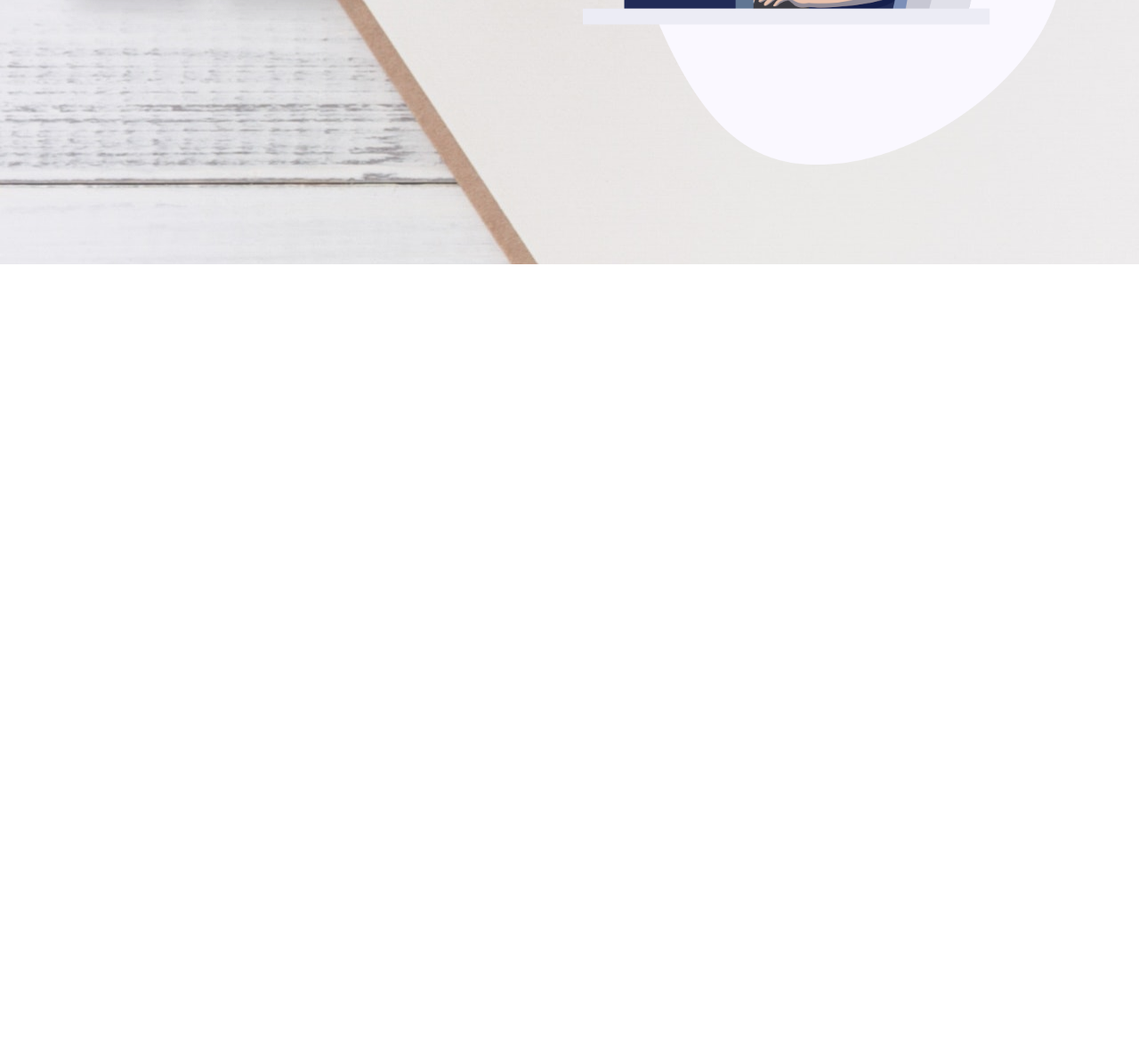
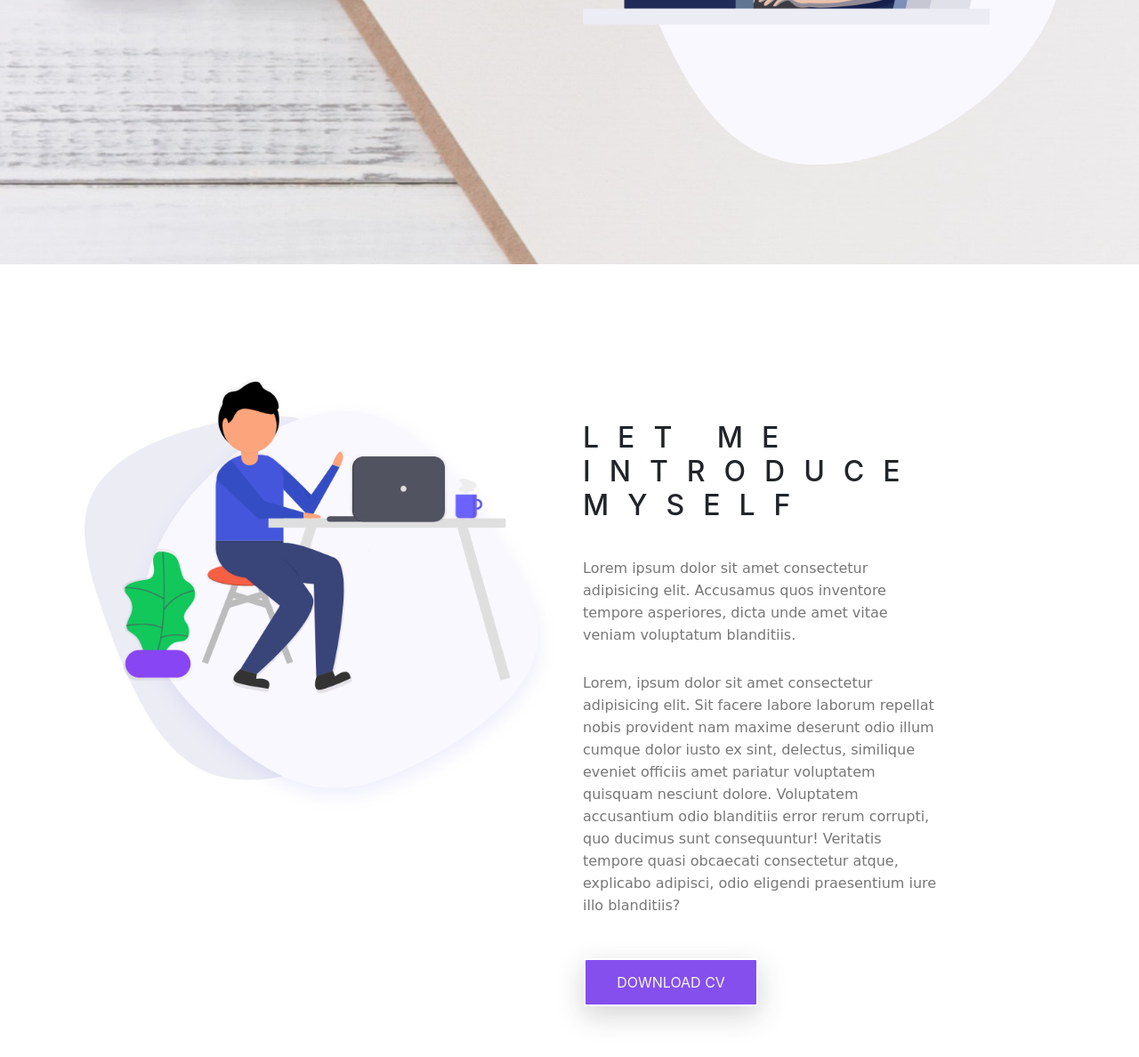
Before and after one commit to rahuldeshmukh997/Bs_Portfolio, a plain HTML site: page index.html in a window 1280 px wide. Shown: the part 540-1728 px from the top of the page at 89% size. Before the commit the page ends 837 px from the top, so only its background shows below. Drawn offline with Linux system fonts and the light colour scheme.

Commit message:
About Us

```diff
--- a/css/partials/_global.css
+++ b/css/partials/_global.css
@@ -68,3 +68,8 @@
     color: whitesmoke;
     box-shadow: var(--box-shadow);
 }
+
+p.para{
+    color: var(--text-color);
+    font: normal 500 16px/25px var(--FiddlersCoveRegular-Mgge);
+}
--- a/css/style.css
+++ b/css/style.css
@@ -87,3 +87,21 @@
 
 
 /* End Banner Area */
+
+/* Start About Area */
+
+.site-main .about-area{
+    padding: 8rem 5rem;
+}
+
+.site-main .about-area .about-title h2> span{
+    display: block;
+    font: normal bold 49px 60px var(--FiddlersCoveRegular-Mgge);
+    letter-spacing: 21px;
+}
+
+.site-main .about-area .about-title .paragraph>p{
+    padding: 0.4rem 0;
+}
+
+/* End About Area */
--- a/index.html
+++ b/index.html
@@ -85,6 +85,45 @@
 
         <!-- =========================================================== End Banner-Area ==================================================== -->
 
+        <!-- =========================================================== Start About-Area ==================================================== -->
+
+            <section class="about-area">
+                <div class="container-fluid">
+                    <div class="row">
+                        <div class="col-lg-6 col-md-12">
+                            <div class="about-image">
+                                <img src="/images/about-us.png" alt="about us" class="img-fluid">
+                            </div>
+                        </div>
+                        <div class="col-lg-6 col-md-12 about-title">
+                            <h2 class="text-uppercase pt-5">
+                                <span>Let Me</span>
+                                <span>Introduce</span>
+                                <span>Myself</span>
+                            </h2>
+                            <div class="paragraph py-4 w-75">
+                                <p class="para">
+                                    Lorem ipsum dolor sit amet consectetur adipisicing elit.
+                                    Accusamus quos inventore tempore asperiores,
+                                    dicta unde amet vitae veniam voluptatum blanditiis.
+                                </p>
+                                <p class="para">
+                                    Lorem, ipsum dolor sit amet consectetur adipisicing elit.
+                                    Sit facere labore laborum repellat nobis provident nam maxime
+                                    deserunt odio illum cumque dolor iusto ex sint, delectus,
+                                    similique eveniet officiis amet pariatur voluptatem quisquam nesciunt dolore.
+                                    Voluptatem accusantium odio blanditiis error rerum corrupti, quo ducimus sunt
+                                    consequuntur! Veritatis tempore quasi obcaecati consectetur atque, explicabo
+                                    adipisci, odio eligendi praesentium iure illo blanditiis?
+                                </p>
+                            </div>
+                            <button type="button" class="btn button primary-button text-uppercase">Download CV</button>
+                        </div>
+                    </div>
+                </div>
+            </section>
+
+        <!-- =========================================================== End About-Area ==================================================== -->
     </main>
 
 
```
